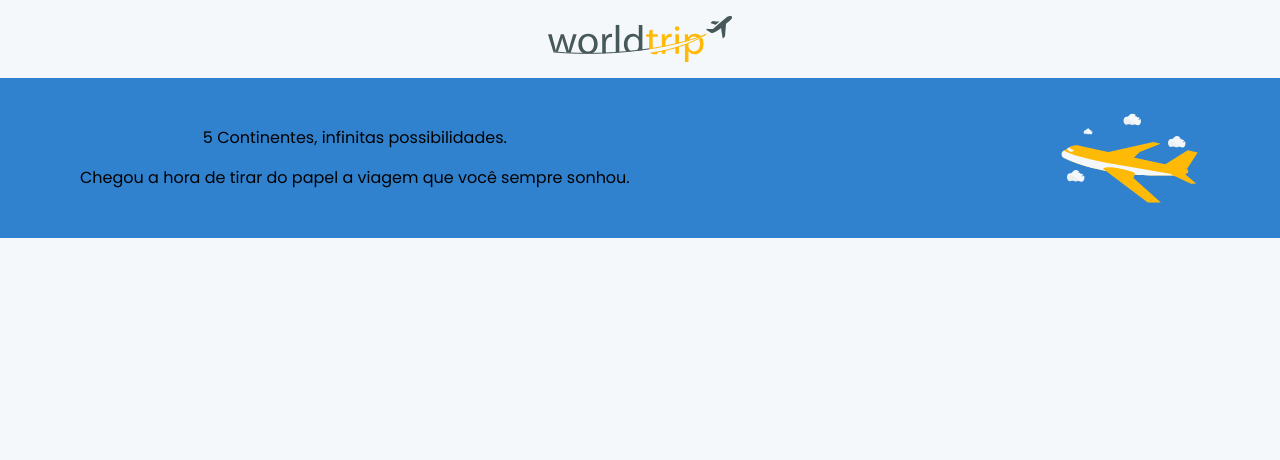
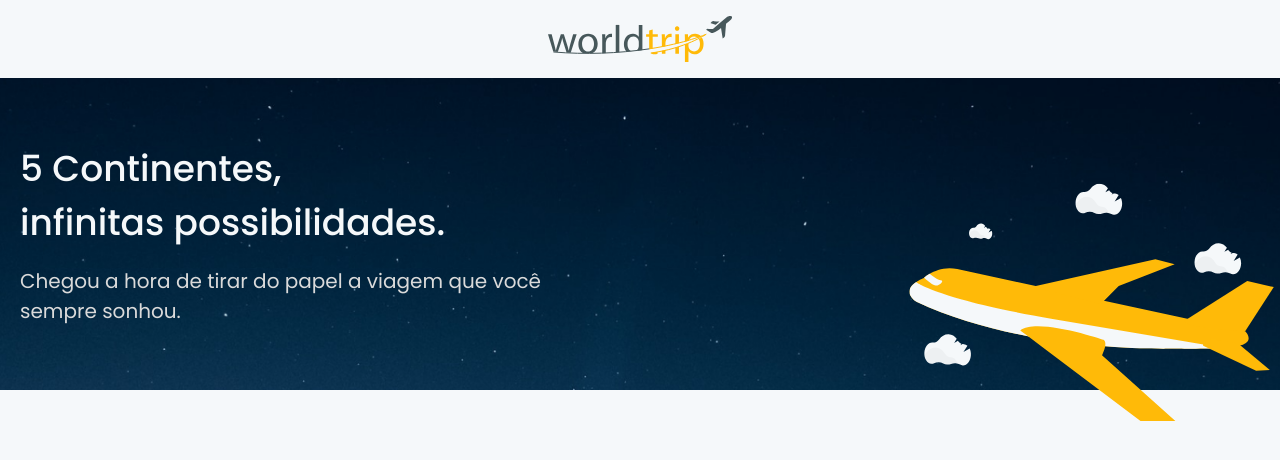
Before and after one commit to legeannd/worldtrip, a Next.js app: page / in a window 1280 px wide. Shown: the top 460 px of the page. Built offline with nearby package versions, Linux system fonts and the light colour scheme.

Commit message:
Styling banner and adding background image

```diff
--- a/src/components/Banner.tsx
+++ b/src/components/Banner.tsx
@@ -3,28 +3,53 @@ import { Flex, VStack, Img, Text } from "@chakra-ui/react";
 export function Banner() {
   return (
     <Flex
-      h="10rem"
-      w="100%"
-      bg="blue.500"
+      w="100vw"
       align="center"
+      justify="center"
+      backgroundImage="url('/background.png')"
+      backgroundPosition="center"
+      backgroundRepeat="no-repeat"
+      backgroundSize="cover"
     >
       <Flex
-        px="5rem"
+        maxW="1440px"
         justify="space-between"
         align="center"
         w="100%"
+        px="5"
+        position="relative"
       >
-        <VStack spacing="4">
-          <Text>
-            5 Continentes,
+        <VStack
+          spacing="4"
+          my="4rem"
+          align="left"
+        >
+          <Text
+            fontSize="36"
+            fontWeight="500"
+            color="light.headings"
+            maxW="600px"
+          >
+            5 Continentes, <br/>
             infinitas possibilidades.
-        </Text>
-          <Text>
+          </Text>
+          <Text
+            fontSize="20"
+            fontWeight="400"
+            color="light.info"
+            maxW="600px"
+          >
             Chegou a hora de tirar do papel a viagem que você sempre sonhou.
-        </Text>
+          </Text>
         </VStack>
 
-        <Img src="/airplane.svg" h="6rem" />
+        <Img
+          src="/airplane.svg"
+          h="16rem"
+          position="absolute"
+          bottom="-10"
+          right="0"
+        />
       </Flex>
     </Flex>
   );
```
Also changed, not shown: public/background.png (added).
